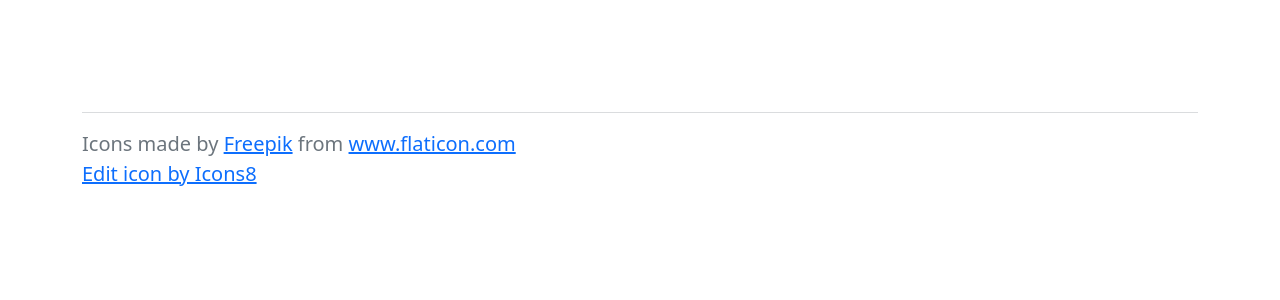
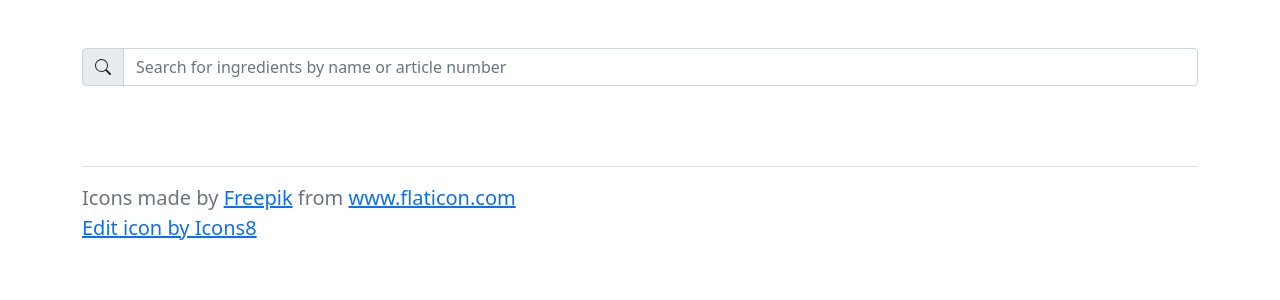
Before and after one commit to ajoyoommen/recipe_manager, a Django app: page /recipes/ingredients in a window 1280 px wide. Shown: the part 56-356 px from the top of the page. Run offline with Django 3.2, Linux system fonts and the light colour scheme; data that the repository does not hold is empty; some libraries are stand-ins or nearby versions.

Commit message:
Add ingredient search feature

```diff
--- a/recipes/templates/ingredients/__detail_card.html
+++ b/recipes/templates/ingredients/__detail_card.html
@@ -15,7 +15,7 @@
         </span>
 
       </h5>
-      <h6 class="card-subtitle mb-2 text-muted">Ingredient</h6>
+      <h6 class="card-subtitle mb-2 text-muted">Ingredient {{ ingredient.article_number}}</h6>
       <hr>
       <ul class="list-group list-group-flush">
         {% for unit in ingredient.get_units %}
--- a/recipes/templates/ingredients/list.html
+++ b/recipes/templates/ingredients/list.html
@@ -5,7 +5,15 @@
 
 {% block content %}
   <div class="row pt-5">
-    {% for ingredient in ingredients %}
+    <form class="input-group mb-3" method="get">
+      <span class="input-group-text">
+        <svg xmlns="http://www.w3.org/2000/svg" width="16" height="16" fill="currentColor" class="bi bi-search" viewBox="0 0 16 16">
+          <path d="M11.742 10.344a6.5 6.5 0 1 0-1.397 1.398h-.001c.03.04.062.078.098.115l3.85 3.85a1 1 0 0 0 1.415-1.414l-3.85-3.85a1.007 1.007 0 0 0-.115-.1zM12 6.5a5.5 5.5 0 1 1-11 0 5.5 5.5 0 0 1 11 0z"/>
+        </svg>
+      </span>
+      <input value="{{ request.GET.q }}" name="q" type="text" class="form-control" placeholder="Search for ingredients by name or article number">
+    </form>
+    {% for ingredient in ingredient_list %}
     <div class="col-md-4 pt-4">
       {% include 'ingredients/__detail_card.html' %}
     </div>
--- a/recipes/urls.py
+++ b/recipes/urls.py
@@ -6,7 +6,7 @@ from . import views
 urlpatterns = [
     path('home', views.home, name='home'),
     path('recipe/<int:recipe_id>', views.get_recipe, name='recipe-detail'),
-    path('ingredients', views.get_ingredients, name='ingredients'),
+    path('ingredients', views.IngredientList.as_view(), name='ingredients'),
     path('ingredient/<int:ingredient_id>', views.get_ingredient, name='ingredient-detail'),
     path('ingredient/<int:pk>/update', views.UpdateIngredient.as_view(), name='ingredient-edit'),
     path('ingredient/add', views.CreateIngredient.as_view(), name='ingredient-add')
--- a/recipes/views.py
+++ b/recipes/views.py
@@ -1,4 +1,5 @@
 from django.shortcuts import get_object_or_404, render
+from django.views.generic import ListView
 from django.views.generic.edit import CreateView, UpdateView
 
 from recipes import models
@@ -18,11 +19,20 @@ def get_recipe(request, recipe_id):
     })
 
 
-def get_ingredients(request):
-    ingredients = models.Ingredient.objects.order_by('name')
-    return render(request, 'ingredients/list.html', {
-        'ingredients': ingredients
-    })
+class IngredientList(ListView):
+    template_name = 'ingredients/list.html'
+    model = models.Ingredient
+
+    def get_queryset(self):
+        q = self.request.GET.get('q', '')
+        object_list = self.model.objects.all()
+        if q:
+            _objs_name = object_list.filter(name__icontains=q)
+            _objs_artn = object_list.filter(article_number__icontains=q)
+            object_list =  _objs_name | _objs_artn
+        print(f'Name: `{q}`, queryset: {object_list}')
+        return object_list
+
 
 def get_ingredient(request, ingredient_id):
     ingredient = get_object_or_404(models.Ingredient, pk=ingredient_id)
```
